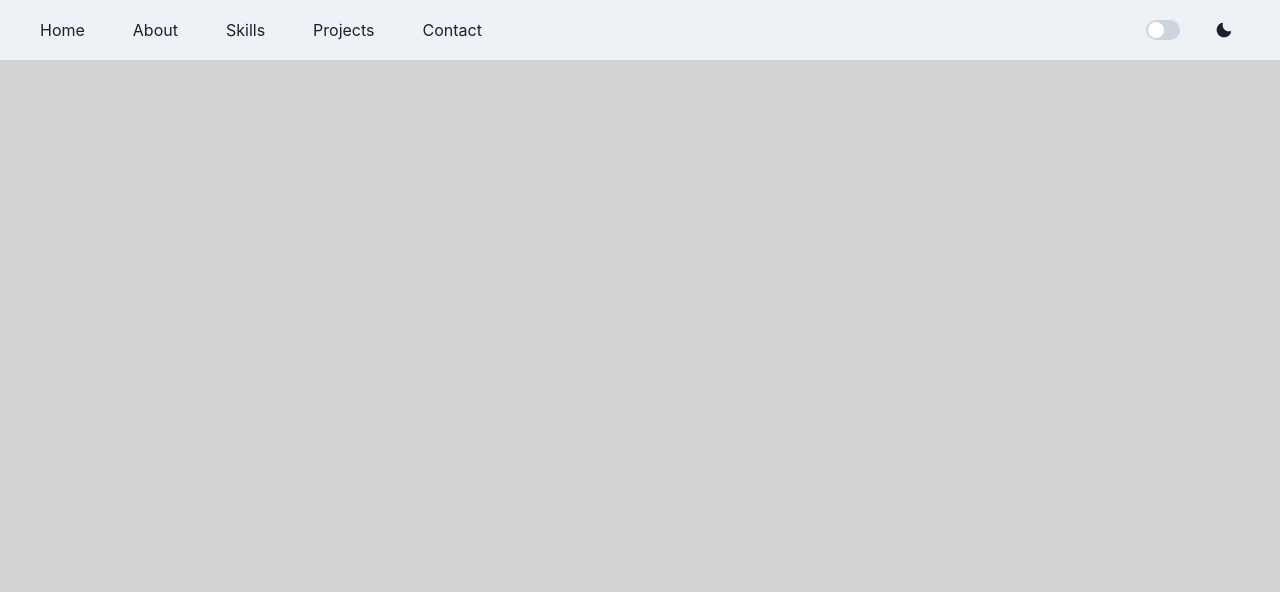
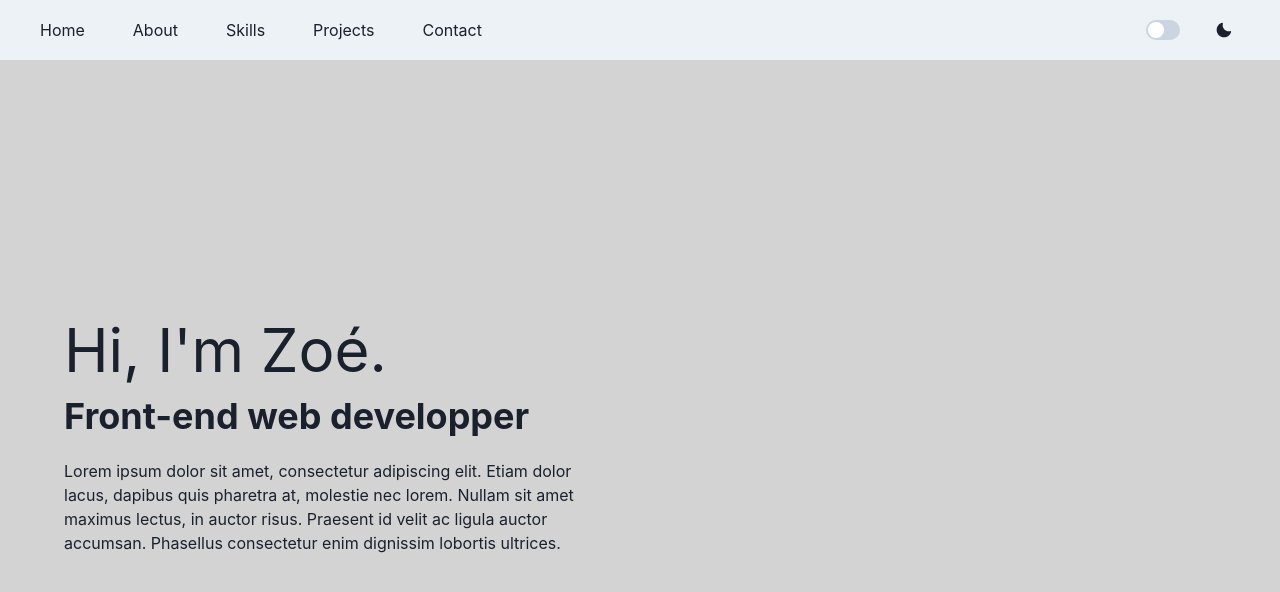
Before and after one commit to Tsuricate/Portfolio, a React (Create React App) app: page / in a window 1280 px wide. Shown: the top 592 px of the page. Built offline with nearby package versions, Linux system fonts and the light colour scheme.

Commit message:
Feature: Home page content

```diff
--- a/src/App.js
+++ b/src/App.js
@@ -1,11 +1,11 @@
 import React from 'react';
 import NavBar from './components/NavBar';
-import SectionContainer from './components/SectionContainer';
+import HomeContent from './components/HomeContent';
 
 const App = () => (
   <>
     <NavBar />
-    <SectionContainer />
+    <HomeContent />
   </>
 );
 
--- /dev/null
+++ b/src/components/HomeContent.js
@@ -0,0 +1,29 @@
+import React from 'react';
+import { Flex, Heading, Text } from '@chakra-ui/react';
+import SectionContainer from './SectionContainer';
+
+const HomeContent = () => (
+  <SectionContainer>
+    <Flex
+      display="flex"
+      height="100%"
+      alignItems="center"
+      width={{ lg: '50%' }}
+      justifyContent="center"
+      px={{ base: '7', lg: '16' }}
+    >
+      <Flex flexDirection="column">
+        <Text fontSize="6xl">Hi, I&apos;m Zoé.</Text>
+        <Heading>Front-end web developper</Heading>
+        <Text mt={5}>
+          Lorem ipsum dolor sit amet, consectetur adipiscing elit. Etiam dolor lacus, dapibus quis
+          pharetra at, molestie nec lorem. Nullam sit amet maximus lectus, in auctor risus. Praesent
+          id velit ac ligula auctor accumsan. Phasellus consectetur enim dignissim lobortis
+          ultrices.
+        </Text>
+      </Flex>
+    </Flex>
+  </SectionContainer>
+);
+
+export default HomeContent;
--- a/src/components/SectionContainer.js
+++ b/src/components/SectionContainer.js
@@ -3,7 +3,7 @@ import { Box } from '@chakra-ui/react';
 import PropTypes from 'prop-types';
 
 const SectionContainer = ({ children }) => (
-  <Box height={{ lg: 'calc(100% - 60px)' }} bg="lightGray">
+  <Box height="calc(100% - 60px)" bg="lightGray">
     {children}
   </Box>
 );
```
